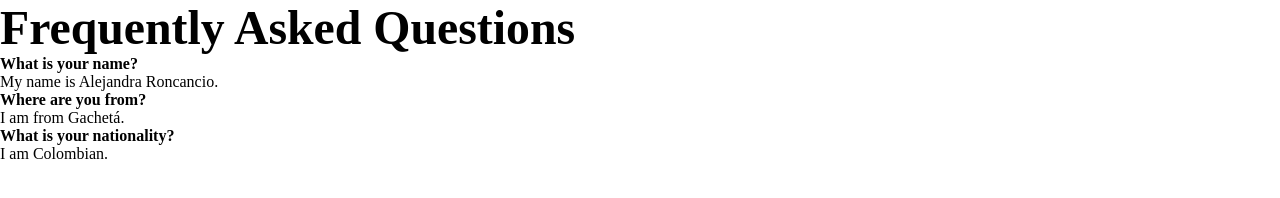
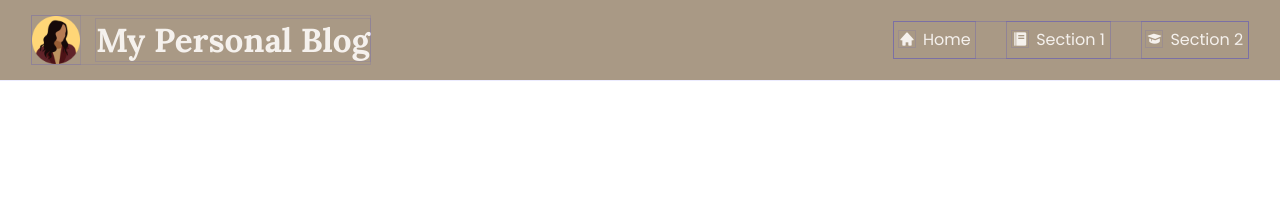
Before and after one commit to damiro3017/alejandra-roncancio-blog, a plain HTML site: page index.html in a window 1280 px wide. Drawn offline with nearby package versions, Linux system fonts and the light colour scheme.

Commit message:
feat: Add responsive navbar mobile and desktop version

```diff
--- a/index.html
+++ b/index.html
@@ -14,19 +14,41 @@
 </head>
 
 <body>
-    <h1>Frequently Asked Questions</h1>
-    <ol>
-        <li><strong>What is your name?</strong>
-            <p>My name is Alejandra Roncancio.</p>
-        </li>
-        <li><strong>Where are you from?</strong>
-            <p>I am from Gachetá.</p>
-        </li>
-        <li><strong>What is your nationality?</strong>
-            <p>I am Colombian.</p>
-        </li>
-    </ol>
+    <header class="header">
+        <a class="header__logo" href="index.html">
+            <img src="./src/img/icon.webp" alt="Illustration">
+            <h3>My Personal Blog</h3>
+        </a>
 
+        <button class="open-btn"><i class='bx bx-menu'></i></button>
+
+        <nav class="header__navbar">
+            <button class="close-btn"><i class='bx bx-x'></i></button>
+
+            <ul class="header__navbar__list">
+                <li class="header__navbar__item">
+                    <a href="#" class="header__navbar__link">
+                        <i class='bx bxs-home'></i>
+                        Home
+                    </a>
+                </li>
+                <li class="header__navbar__item">
+                    <a href="#" class="header__navbar__link">
+                        <i class='bx bxs-food-menu'></i>
+                        Section 1
+                    </a>
+                </li>
+                <li class="header__navbar__item">
+                    <a href="#" class="header__navbar__link">
+                        <i class='bx bxs-graduation'></i>
+                        Section 2
+                    </a>
+                </li>
+            </ul>
+        </nav>
+    </header>
+
+    <script src="./js/main.js"></script>
 </body>
 
 </html>
--- a/js/main.js
+++ b/js/main.js
@@ -0,0 +1,11 @@
+const closeMenu = document.querySelector(".close-btn");
+const openMenu = document.querySelector(".open-btn");
+const navbar = document.querySelector(".header__navbar");
+
+openMenu.addEventListener("click", () => {
+  navbar.classList.add("active");
+});
+
+closeMenu.addEventListener("click", () => {
+  navbar.classList.remove("active");
+});
--- a/src/styles/main.css
+++ b/src/styles/main.css
@@ -12,6 +12,7 @@
   margin: 0;
   padding: 0;
   box-sizing: border-box;
+  outline: 1px solid rgba(0, 0, 255, 0.075);
 }
 
 html,
@@ -34,6 +35,12 @@ ol {
   list-style: none;
 }
 
+button {
+  background-color: transparent;
+  border: none;
+  cursor: pointer;
+}
+
 h1 {
   font-size: 2.986rem;
 }
@@ -49,3 +56,128 @@ h3 {
 h4 {
   font-size: 1.728rem;
 }
+
+h1,
+h2,
+h3,
+h4 {
+  font-family: "Lora", serif;
+}
+
+p,
+a,
+ul,
+li {
+  font-family: "Poppins", sans-serif;
+}
+
+/* Header section */
+.header {
+  display: flex;
+  justify-content: space-between;
+  align-items: center;
+  color: var(--white-clr);
+  padding: 1rem 2rem;
+  background-color: var(--brown-clr);
+  position: relative;
+}
+
+.header__logo {
+  display: flex;
+  align-items: center;
+  gap: 1rem;
+}
+
+.header__logo img {
+  width: 3rem;
+}
+
+.header__navbar {
+  position: absolute;
+  top: 0;
+  right: 0;
+  height: 100vh;
+  width: 15rem;
+  display: flex;
+  flex-direction: column;
+  align-items: flex-end;
+  gap: 2rem;
+  padding: 2rem 2rem;
+  box-shadow: 0 0 0 100vmax rgba(0, 0, 0, 0.2);
+  background-color: var(--brown-clr);
+  opacity: 0;
+  visibility: hidden;
+  transition: all ease-in-out 0.2s;
+}
+
+.header__navbar.active {
+  opacity: 1;
+  visibility: visible;
+}
+
+.header__navbar__item {
+  display: flex;
+  justify-content: center;
+  align-items: center;
+  gap: 0.3rem;
+}
+
+.header__navbar__list {
+  display: flex;
+  flex-direction: column;
+  align-items: flex-end;
+  gap: 2rem;
+}
+
+.header__navbar__link {
+  display: flex;
+  justify-content: center;
+  align-items: center;
+  gap: 0.5rem;
+  padding: 0.3rem;
+  border-bottom: 2px solid transparent;
+  transition: all ease-in-out 0.2s;
+}
+
+.header__navbar__link:hover {
+  color: var(--pink-clr);
+  border-bottom: 2px solid var(--pink-clr);
+}
+
+.open-btn,
+.close-btn {
+  color: var(--white-clr);
+  font-size: 1.5rem;
+  display: flex;
+  align-items: center;
+  justify-content: center;
+}
+
+@media screen and (min-width: 890px) {
+  .header__navbar {
+    position: static;
+    height: auto;
+    width: auto;
+    display: flex;
+    flex-direction: row;
+    align-items: center;
+    justify-content: center;
+    padding: 0;
+    box-shadow: none;
+    background-color: transparent;
+    opacity: 1;
+    visibility: visible;
+  }
+
+  .header__navbar__list {
+    flex-direction: row;
+    align-items: center;
+  }
+
+  .open-btn,
+  .close-btn {
+    display: none;
+    visibility: hidden;
+    opacity: 0;
+  }
+}
```
Also changed, not shown: src/icons/favicon.ico, src/img/icon.webp (added).
